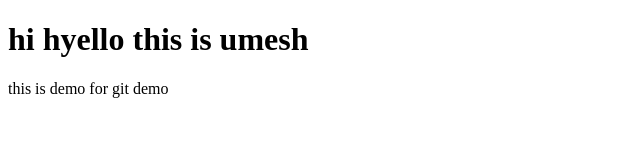
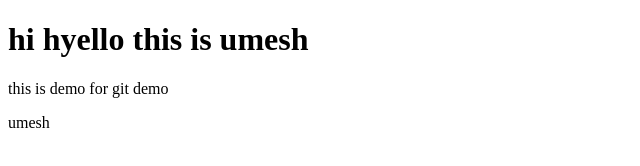
Before and after one commit to umesh-chilukuri/learninggit, a plain HTML site: page index.html in a window 1280 px wide. Shown: the full height of the page, 0-640 px from the left. Drawn offline with Linux system fonts and the light colour scheme.

Commit message:
changed main again

```diff
--- a/index.html
+++ b/index.html
@@ -10,5 +10,6 @@
 <body>
     <h1>hi hyello this is umesh</h1>
     <p>this is demo for git demo</p>
+    <p>umesh</p>
 </body>
 </html>
```
